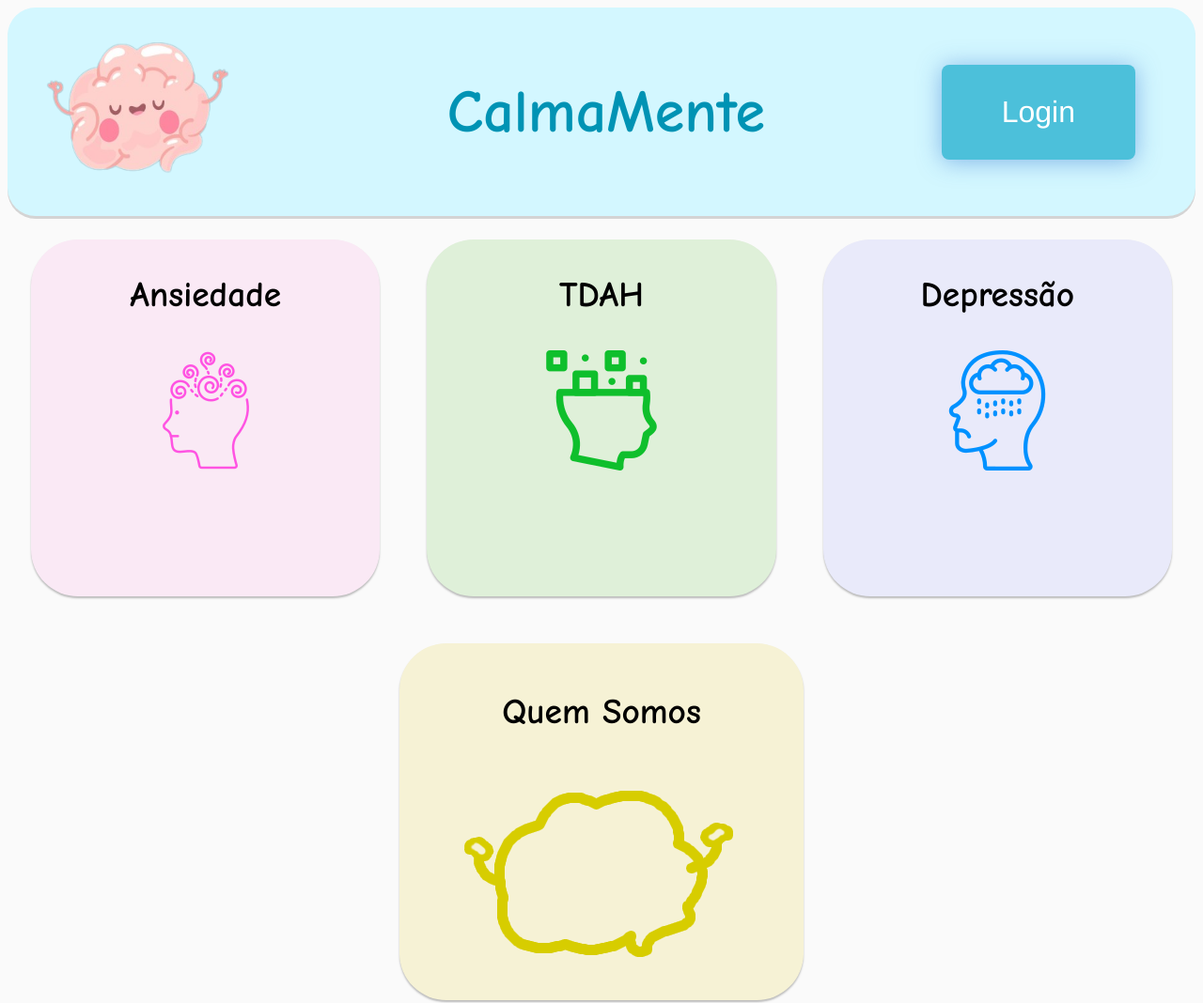
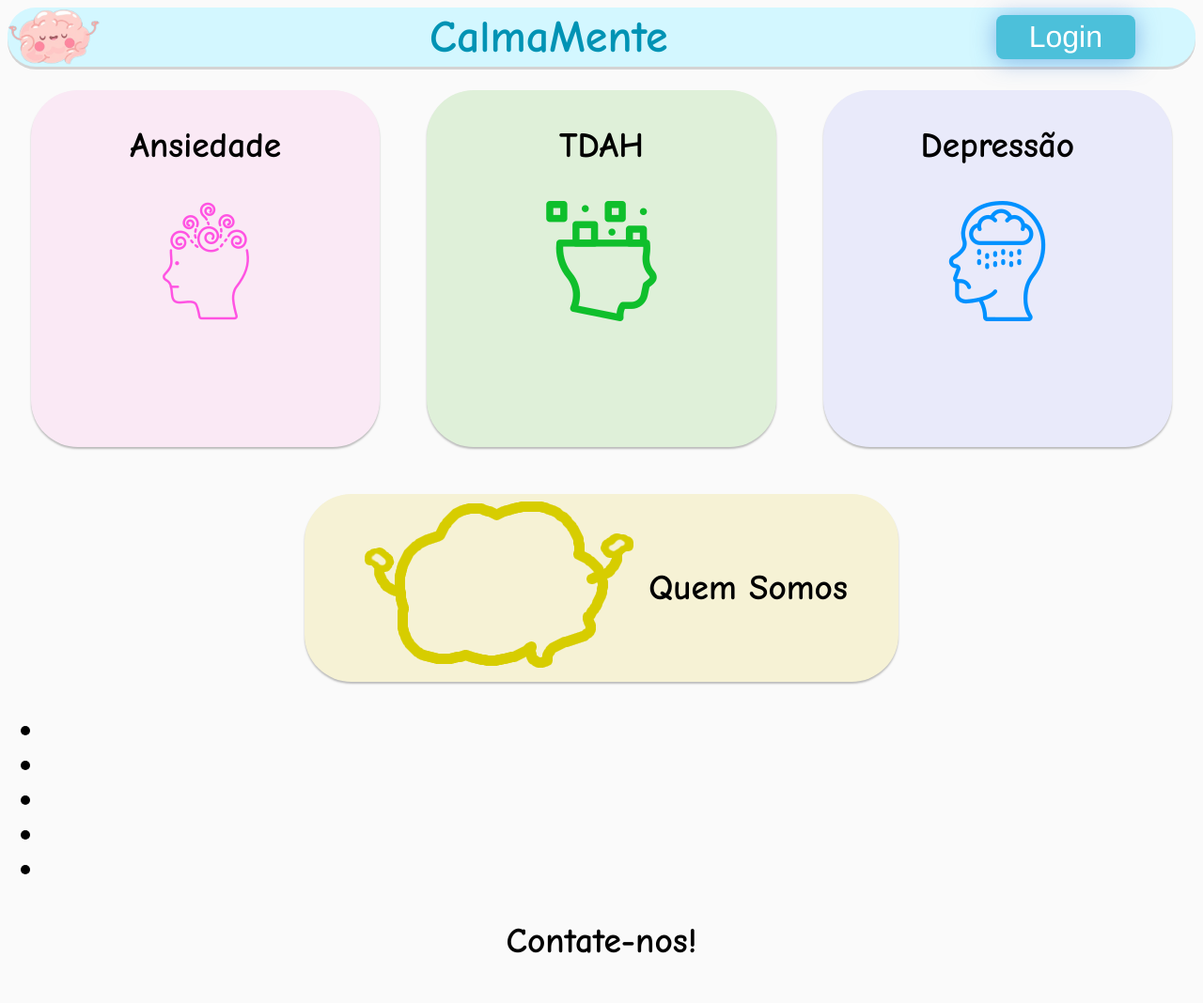
Before and after one commit to YamaokaK/CalmaMente, a plain HTML site: page sass/index.html in a window 1280 px wide. Shown: the top 1068 px of the page at 94% size. Drawn offline with Linux system fonts and the light colour scheme.

Commit message:
correção do header

```diff
--- a/sass/index.html
+++ b/sass/index.html
@@ -12,9 +12,9 @@
 <body>
     <header>
         <nav class="nav__home">
-            <figure>
-                <img src="../img/logo1.png" width="200" height="150" alt="logo">
-            </figure>
+            <!-- <figure> -->
+                <img src="../img/logo1.png" width="100" alt="logo">
+            <!-- </figure> -->
             <h1>CalmaMente</h1>
             <button class="bubbly-button">Login</button>
         </nav>
--- a/sass/sass.css
+++ b/sass/sass.css
@@ -4,7 +4,7 @@
   font-family: "Helvetica", "Arial", sans-serif;
   display: inline-block;
   font-size: 1em;
-  padding: 1em 2em;
+  padding: 5px 35px;
   margin-right: 2em;
   -webkit-appearance: none;
   -moz-appearance: none;
--- a/style/style.css
+++ b/style/style.css
@@ -4,6 +4,7 @@ html {
   margin: 0;
   border: 0;
 }
+
 
 .header__cadastro {
   color: #C7008F;
@@ -21,7 +22,7 @@ nav h1 {
   margin: 0 auto;
   font-family: "Comic Neue", cursive;
   font-weight: 700;
-  font-size: 2em;
+  font-size: 1.5em;
 }
 
 nav {
@@ -99,12 +100,14 @@ form {
 #bloco__somos {
   justify-content: center;
   display: flex;
-  flex-direction: column;
+  flex-direction: row-reverse;
   align-items: center;
   align-self: center;
   background-color: #f6f2d5;
   margin-left: auto;
   margin-right: auto;
+  width: 50%;
+  height: 200px;
 }
 
 .cadastro__main img {
```
Also changed, not shown: sass/login.html (+1 -1 lines).
